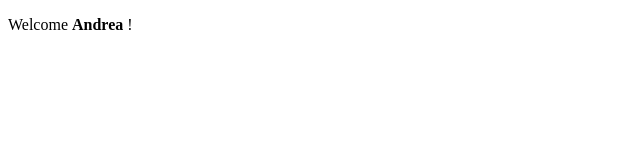
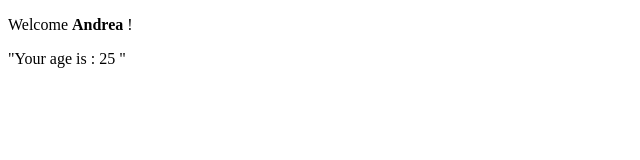
Before and after one commit to Simonedamb/React-exercises, a React (Create React App) app: page / in a window 1280 px wide. Shown: the top 160 px of the page, without its empty margins (0-640 px from the left). Built offline with nearby package versions, Linux system fonts and the light colour scheme.

Commit message:
conditional-rendering-02

```diff
--- a/src/Age.js
+++ b/src/Age.js
@@ -3,9 +3,7 @@ import React from "react";
 class Age extends React.Component {
   render() {
     return (
-      <div>
-        {this.props.age > 18 && <p>"Your age is : {this.props.age}"</p>}
-      </div>
+      <div>{this.props.age && <p>"Your age is : 25 {this.props.age}"</p>}</div>
     );
   }
 }
--- a/src/Welcome.js
+++ b/src/Welcome.js
@@ -8,7 +8,7 @@ class Welcome extends React.Component {
         <p>
           Welcome <strong>{this.props.name}</strong> !
         </p>
-        <Age age={15} />
+        <Age age={true} />
       </div>
     );
   }
```
